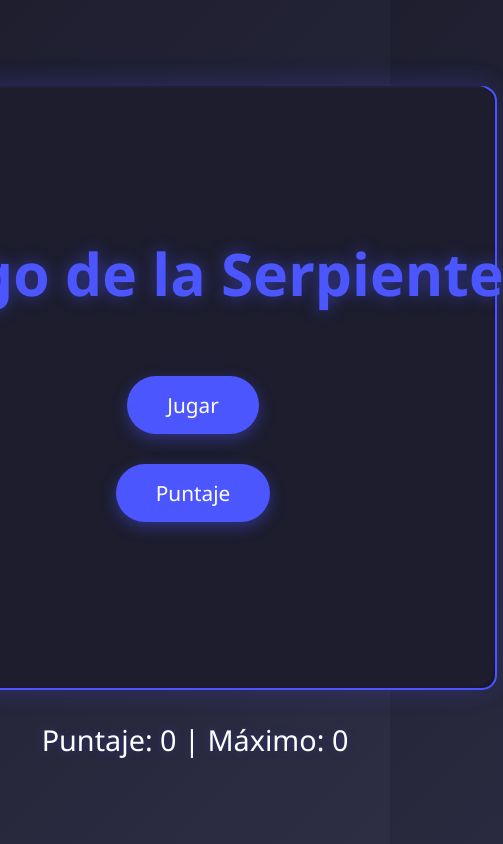
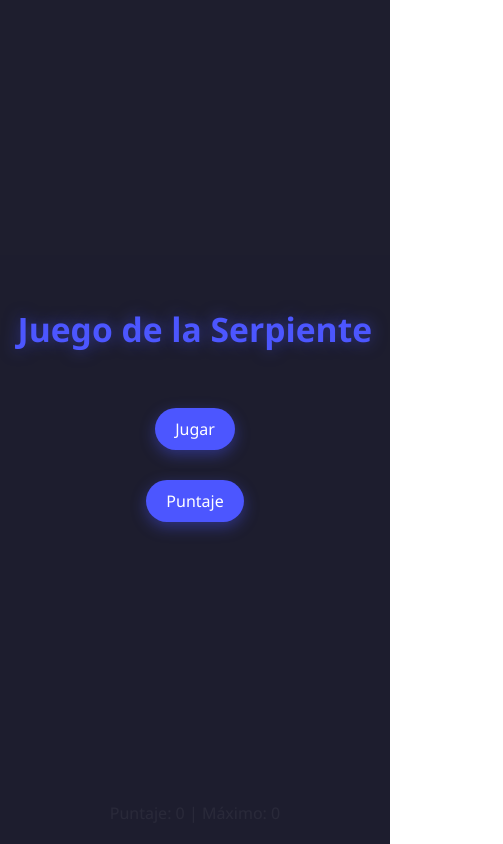
Before and after one commit to isaipro5/Juego-de-la-serpiente-xd, a plain HTML site: page index.html in a window 390 px wide. Shown: the whole page, 503 px wide, since content can reach past the window. Drawn offline with Linux system fonts and the light colour scheme.

Commit message:
index.html

```diff
--- a/index.html
+++ b/index.html
@@ -2,6 +2,7 @@
 <html lang="es">
 <head>
     <meta charset="UTF-8">
+    <meta name="viewport" content="width=device-width, initial-scale=1.0, maximum-scale=1.0, user-scalable=no">
     <title>Juego de la Serpiente</title>
     <style>
         * {
@@ -11,45 +12,47 @@
             font-family: 'Segoe UI', sans-serif;
         }
 
-        body {
-            display: flex;
-            justify-content: center;
-            align-items: center;
-            min-height: 100vh;
+        html, body {
+            height: 100%;
+            width: 100%;
+            overflow: hidden;
             background: linear-gradient(135deg, #1e1e2f, #2d2d44);
         }
 
         .container {
-            text-align: center;
             position: relative;
+            width: 100%;
+            height: 100%;
+            display: flex;
+            flex-direction: column;
+            justify-content: center;
+            align-items: center;
         }
 
         #cover {
             position: absolute;
             background: rgba(30, 30, 47, 0.95);
-            width: 600px;
-            height: 600px;
+            width: 100%;
+            height: 100%;
             z-index: 10;
             display: flex;
             flex-direction: column;
             justify-content: center;
             align-items: center;
-            border-radius: 15px;
-            box-shadow: 0 0 30px rgba(76, 86, 255, 0.2);
         }
 
         #cover h1 {
             color: #4c56ff;
-            font-size: 3.5em;
-            margin-bottom: 50px;
+            font-size: clamp(2em, 8vw, 4em);
+            margin-bottom: clamp(20px, 5vh, 50px);
             text-shadow: 0 0 15px rgba(76, 86, 255, 0.5);
             animation: pulse 2s ease-in-out infinite;
         }
 
         .menu-btn {
-            padding: 15px 40px;
-            margin: 15px;
-            font-size: 1.3em;
+            padding: clamp(10px, 2vw, 15px) clamp(20px, 4vw, 40px);
+            margin: clamp(10px, 2vh, 15px);
+            font-size: clamp(1em, 3vw, 1.3em);
             background: #4c56ff;
             border: none;
             border-radius: 30px;
@@ -65,17 +68,31 @@
         }
 
         canvas {
+            width: 100%;
+            height: 100%;
             background: #151524;
-            border: 2px solid #4c56ff;
-            border-radius: 15px;
-            box-shadow: 0 0 30px rgba(76, 86, 255, 0.1);
         }
 
         #score-display {
+            position: absolute;
+            bottom: 20px;
             color: #fff;
-            font-size: 1.8em;
-            margin-top: 25px;
+            font-size: clamp(1em, 3vw, 1.8em);
             text-shadow: 0 0 10px rgba(76, 86, 255, 0.3);
+        }
+
+        @media (orientation: landscape) {
+            canvas {
+                width: 100%;
+                height: auto;
+            }
+        }
+
+        @media (orientation: portrait) {
+            canvas {
+                width: auto;
+                height: 100%;
+            }
         }
 
         @keyframes pulse {
@@ -92,18 +109,17 @@
             <button class="menu-btn" onclick="startGame()">Jugar</button>
             <button class="menu-btn" onclick="showScore()">Puntaje</button>
         </div>
-        <canvas id="gameCanvas" width="600" height="600"></canvas>
+        <canvas id="gameCanvas"></canvas>
         <div id="score-display">Puntaje: 0 | Máximo: 0</div>
     </div>
 
     <script>
         const canvas = document.getElementById('gameCanvas');
         const ctx = canvas.getContext('2d');
-        const gridSize = 20;
-        const tileCount = canvas.width / gridSize;
-
-        let snake = [{ x: 10, y: 10 }];
-        let food = { x: 15, y: 15 };
+        let gridSize = 20;
+        let tileCount;
+        let snake = [];
+        let food = {};
         let dx = 0;
         let dy = 0;
         let score = 0;
@@ -113,6 +129,17 @@
         const snakeColor = '#4c56ff';
         const foodColor = '#ff4757';
 
+        // Ajustar canvas al tamaño de la pantalla
+        function resizeCanvas() {
+            canvas.width = window.innerWidth;
+            canvas.height = window.innerHeight;
+            tileCount = Math.floor(Math.min(canvas.width, canvas.height) / gridSize);
+            resetGame();
+        }
+
+        window.addEventListener('resize', resizeCanvas);
+        resizeCanvas();
+
         document.getElementById('score-display').textContent = `Puntaje: ${score} | Máximo: ${highScore}`;
 
         function startGame() {
@@ -120,6 +147,9 @@
             resetGame();
             gameLoop = setInterval(drawGame, speed);
             document.addEventListener('keydown', changeDirection);
+            // Controles táctiles
+            document.addEventListener('touchstart', handleTouchStart);
+            document.addEventListener('touchmove', handleTouchMove);
         }
 
         function showScore() {
@@ -127,7 +157,7 @@
         }
 
         function resetGame() {
-            snake = [{ x: 10, y: 10 }];
+            snake = [{ x: Math.floor(tileCount/2), y: Math.floor(tileCount/2) }];
             dx = 0;
             dy = 0;
             score = 0;
@@ -137,14 +167,12 @@
         }
 
         function drawGame() {
-            // Mover serpiente
             const head = { x: snake[0].x + dx, y: snake[0].y + dy };
             snake.unshift(head);
 
-            // Verificar comida
             if (head.x === food.x && head.y === food.y) {
                 score += 10;
-                speed = Math.max(50, speed - 2); // Aumentar velocidad gradualmente
+                speed = Math.max(50, speed - 2);
                 clearInterval(gameLoop);
                 gameLoop = setInterval(drawGame, speed);
                 placeFood();
@@ -153,29 +181,19 @@
                 snake.pop();
             }
 
-            // Verificar colisión
             if (head.x < 0 || head.x >= tileCount || head.y < 0 || head.y >= tileCount ||
                 snake.slice(1).some(segment => segment.x === head.x && segment.y === head.y)) {
-                clearInterval(gameLoop);
-                if (score > highScore) {
-                    highScore = score;
-                    localStorage.setItem('highScore', highScore);
-                }
-                alert(`¡Game Over! Puntaje: ${score}`);
-                document.getElementById('cover').style.display = 'flex';
-                document.removeEventListener('keydown', changeDirection);
+                endGame();
                 return;
             }
 
-            // Dibujar fondo
             ctx.fillStyle = '#151524';
             ctx.fillRect(0, 0, canvas.width, canvas.height);
 
-            // Dibujar serpiente con sombra
             ctx.shadowBlur = 10;
             ctx.shadowColor = 'rgba(76, 86, 255, 0.5)';
             ctx.fillStyle = snakeColor;
-            snake.forEach((segment, index) => {
+            snake.forEach((segment) => {
                 ctx.beginPath();
                 ctx.arc(
                     segment.x * gridSize + gridSize/2,
@@ -187,7 +205,6 @@
                 ctx.fill();
             });
 
-            // Dibujar comida con efecto
             ctx.shadowBlur = 15;
             ctx.shadowColor = 'rgba(255, 71, 87, 0.5)';
             ctx.fillStyle = foodColor;
@@ -214,6 +231,19 @@
             document.getElementById('score-display').textContent = `Puntaje: ${score} | Máximo: ${highScore}`;
         }
 
+        function endGame() {
+            clearInterval(gameLoop);
+            if (score > highScore) {
+                highScore = score;
+                localStorage.setItem('highScore', highScore);
+            }
+            alert(`¡Game Over! Puntaje: ${score}`);
+            document.getElementById('cover').style.display = 'flex';
+            document.removeEventListener('keydown', changeDirection);
+            document.removeEventListener('touchstart', handleTouchStart);
+            document.removeEventListener('touchmove', handleTouchMove);
+        }
+
         function changeDirection(event) {
             const LEFT = 37, UP = 38, RIGHT = 39, DOWN = 40;
             switch (event.keyCode) {
@@ -223,6 +253,34 @@
                 case DOWN: if (dy !== -1) { dx = 0; dy = 1; } break;
             }
         }
+
+        // Controles táctiles
+        let touchStartX = 0;
+        let touchStartY = 0;
+
+        function handleTouchStart(event) {
+            touchStartX = event.touches[0].clientX;
+            touchStartY = event.touches[0].clientY;
+        }
+
+        function handleTouchMove(event) {
+            event.preventDefault();
+            const touchEndX = event.touches[0].clientX;
+            const touchEndY = event.touches[0].clientY;
+            const diffX = touchEndX - touchStartX;
+            const diffY = touchEndY - touchStartY;
+
+            if (Math.abs(diffX) > Math.abs(diffY)) {
+                if (diffX > 0 && dx !== -1) { dx = 1; dy = 0; } // Derecha
+                else if (diffX < 0 && dx !== 1) { dx = -1; dy = 0; } // Izquierda
+            } else {
+                if (diffY > 0 && dy !== -1) { dx = 0; dy = 1; } // Abajo
+                else if (diffY < 0 && dy !== 1) { dx = 0; dy = -1; } // Arriba
+            }
+
+            touchStartX = touchEndX;
+            touchStartY = touchEndY;
+        }
     </script>
 </body>
 </html>
```
